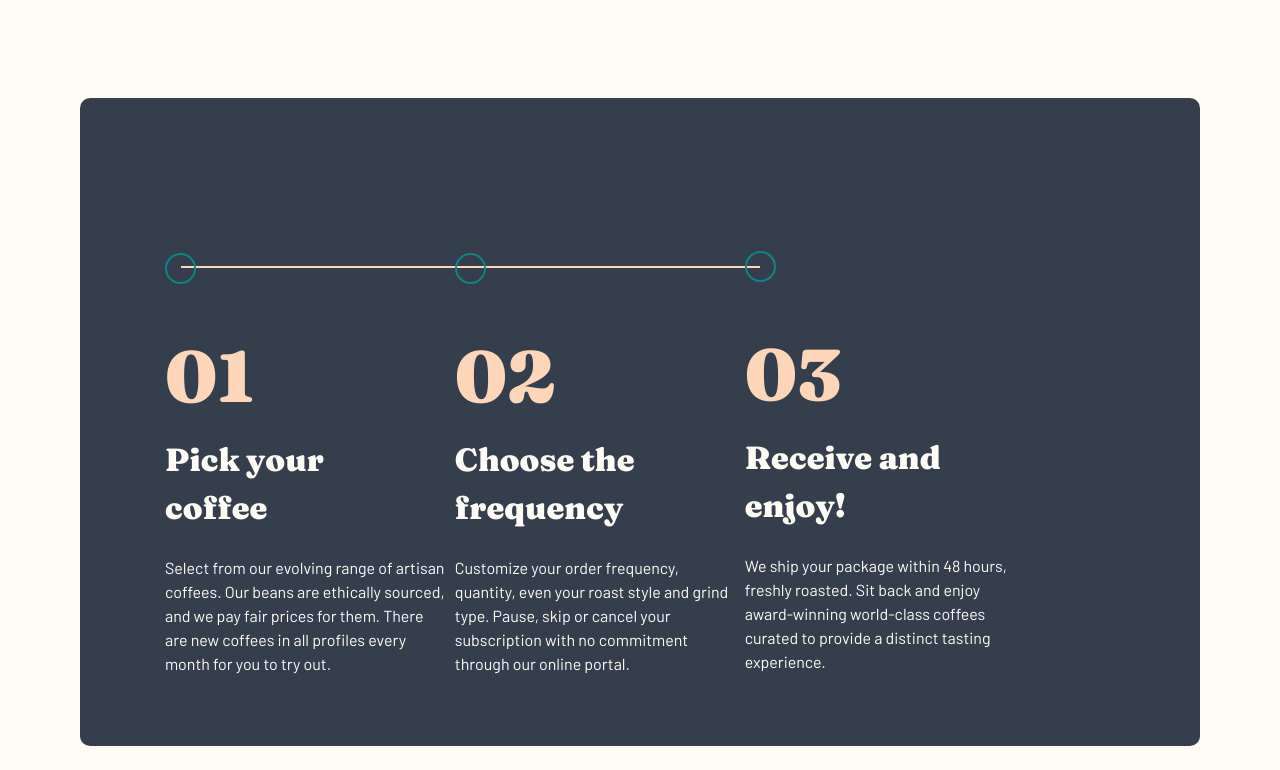
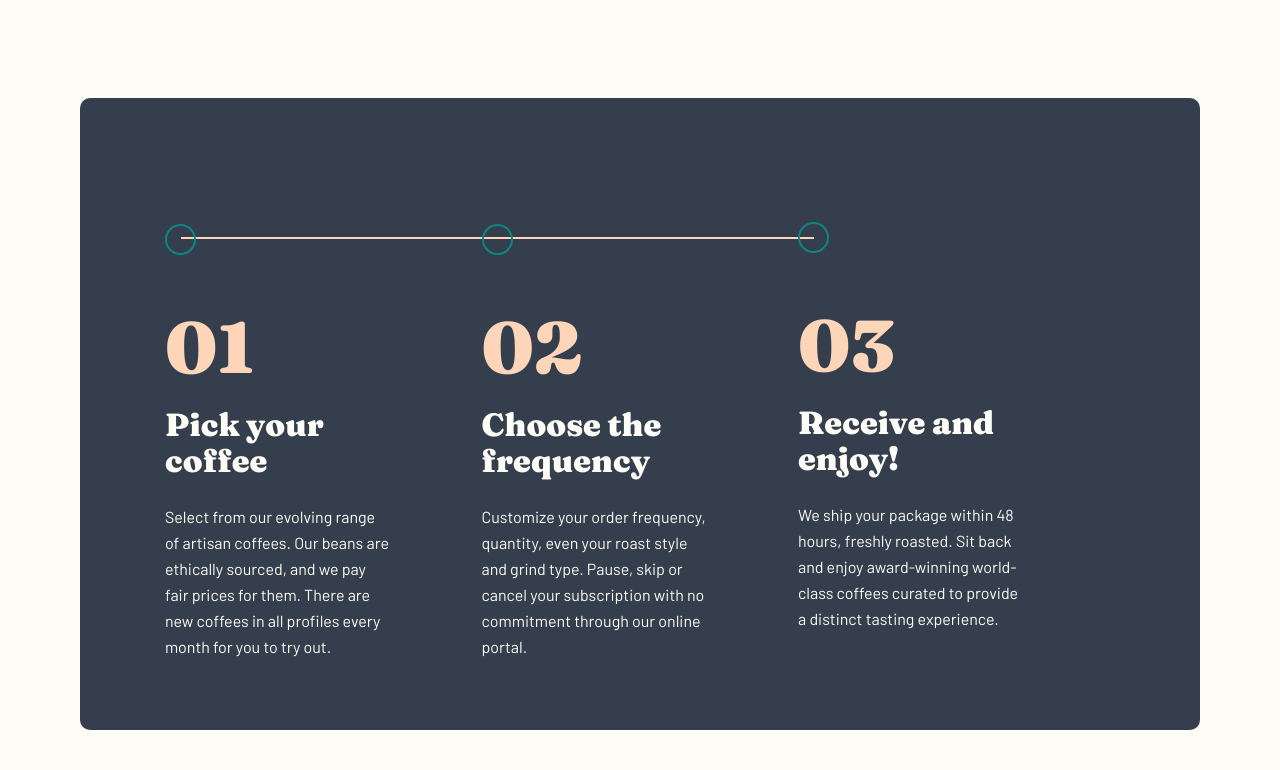
Before and after one commit to CodeHunt101/beanly-coffee, a Next.js app: page /create-plan in a window 1280 px wide. Shown: the part 530-1300 px from the top of the page. Built offline with nearby package versions, Linux system fonts and the light colour scheme.

Commit message:
improve steps component and enhance instructions section

```diff
--- a/app/create-plan/_sections/instructions/Instructions.module.scss
+++ b/app/create-plan/_sections/instructions/Instructions.module.scss
@@ -2,23 +2,38 @@
 @use "@/styles/abstracts/variables" as *;
 
 .instructions {
+  min-height: 1028px;
   margin-top: 6.25rem;
-  padding-inline: 1.5em;
+
+  @include md {
+    min-height: 640px;
+  }
+
+  @include lg {
+    min-height: auto;
+  }
+  .content {
+    position: absolute;
+    padding: 1.5em 1.5em 5em 1.5em;
     @include bg-colour($clr-dark);
-  border-radius: 0.625rem;
-  position: absolute;
     left: 0;
+    min-height: 1028px;
 
     @include md {
       padding-inline: 2.5em;
       padding-top: 3.313em;
       padding-bottom: 4.375em;
+      min-height: 640px;
     }
 
     @include lg {
       position: static;
       padding-left: 5.313em;
       padding-right: 5em;
+      padding-top: 1.5em;
       width: 100%;
+      border-radius: 0.625rem;
+      min-height: auto;
     }
   }
+}
--- a/app/create-plan/_sections/instructions/Instructions.tsx
+++ b/app/create-plan/_sections/instructions/Instructions.tsx
@@ -4,7 +4,9 @@ import styles from "./Instructions.module.scss";
 const Instructions = () => {
   return (
     <section className={styles.instructions}>
-      <Steps theme="dark" />
+      <div className={styles.content}>
+        <Steps theme="dark" />
+      </div>
     </section>
   );
 };
--- a/components/steps/Steps.module.scss
+++ b/components/steps/Steps.module.scss
@@ -51,13 +51,23 @@
   display: flex;
   justify-content: space-between;
   flex-direction: column;
-  --gap: 0.625rem;
+  --gap-md: 0.625rem;
+  --gap-lg: 2.5rem;
+  --gap-xl: 5.625rem;
 
   @include md {
     flex-direction: row;
     text-align: start;
-    gap: var(--gap);
+    gap: var(--gap-md);
     min-width: 689px;
+  }
+
+  @include lg {
+    gap: var(--gap-lg);
+  }
+
+  @include xl {
+    gap: var(--gap-xl);
   }
 }
 
@@ -77,10 +87,24 @@
       content: "";
       display: block;
       height: var(--circle-line-height);
-      width: calc(100% + var(--gap)); // Set width to full width plus flex gap
+      width: calc(
+        100% + var(--gap-md)
+      ); // Set width to full width plus flex gap
       top: calc(var(--circle-diameter) / 2); // Position vertically centered
       left: calc(var(--circle-diameter) / 2); // Position horizontally centered
       background-color: to-hsl-comma-sep($clr-secondary);
+    }
+  }
+
+  @include lg {
+    &:not(:last-child)::before {
+      width: calc(100% + var(--gap-lg));
+    }
+  }
+
+  @include xl {
+    &:not(:last-child)::before {
+      width: calc(100% + var(--gap-xl));
     }
   }
 }
@@ -112,6 +136,7 @@
 
 .stepTitle {
   margin: 0 0 1.5rem;
+  line-height: 1.143;
   @include font-size(500);
 
   @include md {
@@ -126,7 +151,9 @@
 
 .stepDescription {
   @include font-size(200);
+  line-height: 1.667;
   @include lg {
+    @include line-height(300);
     @include font-size(300);
   }
 }
```
Also changed, not shown: 1 other file (tests, documents, lock files or other folders). Lines whose indentation alone changed are shown as unchanged.
